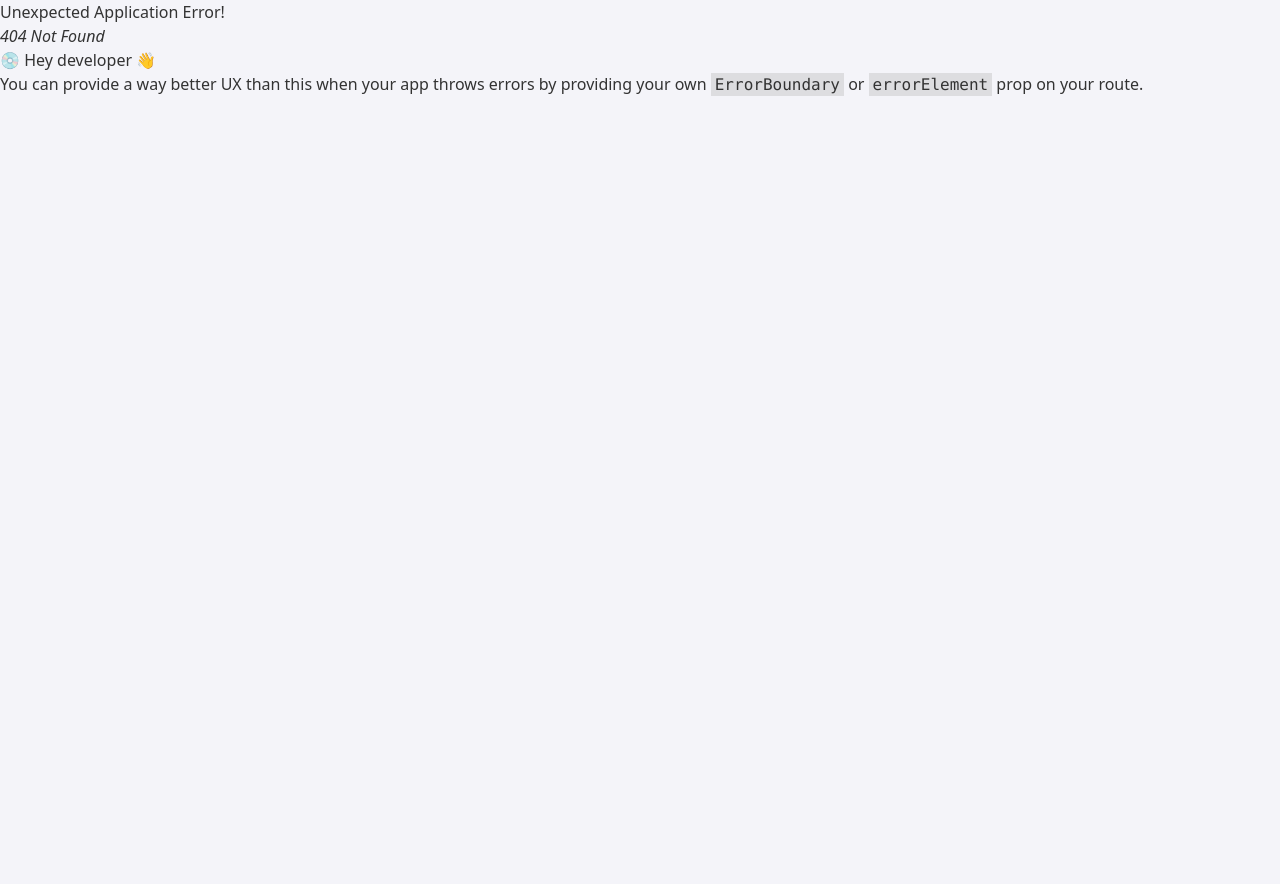
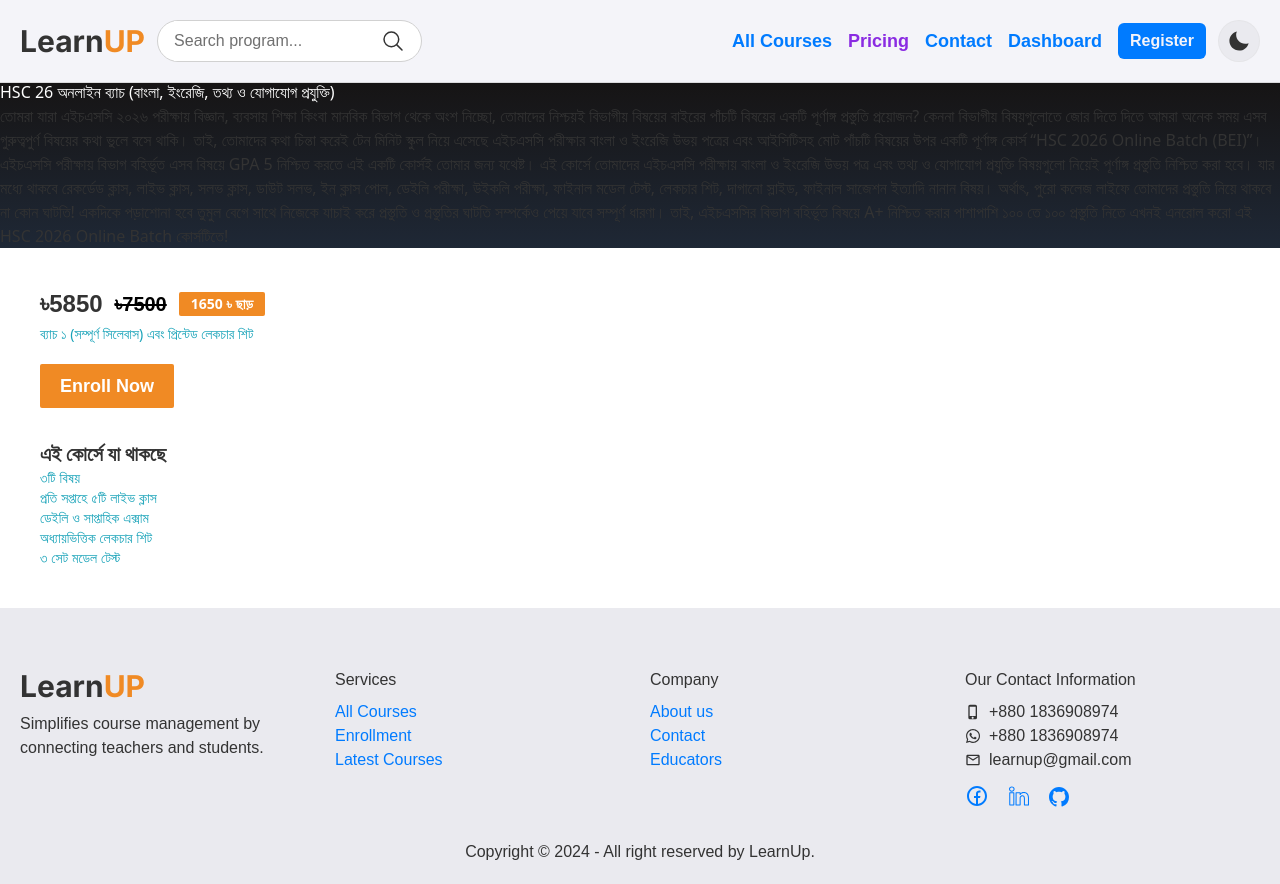
Before and after one commit to webdevaminul/web-innovators, a React (Vite) app in the folder frontend/: page /course-details in a window 1280 px wide. Before the commit this address had no page. Before the commit the page ends 800 px from the top, so only its background shows below. Built offline with nearby package versions, Linux system fonts and the light colour scheme; a web font is replaced by a local one.

Commit message:
course details route created

```diff
--- a/frontend/src/components/Navbar/Navbar.jsx
+++ b/frontend/src/components/Navbar/Navbar.jsx
@@ -16,7 +16,7 @@
         </NavLink>
       </li>
       <li onClick={() => setOpenMenu(false)}>
-        <NavLink to="/pricing" className="text-nowrap">
+        <NavLink to="/course-details" className="text-nowrap">
           Pricing
         </NavLink>
       </li>
--- /dev/null
+++ b/frontend/src/pages/CourseDetails/CourseDetails.jsx
@@ -0,0 +1,28 @@
+import './courseDetails.css'
+import RightCard from './RightCard';
+
+const CourseDetails = () => {
+    return (
+        <div className=' w-full heading'>
+            <div className="max-w-[1320px] mx-auto ">
+                <div className=''>
+                    <h1 className='text-white'>HSC 26 অনলাইন ব্যাচ (বাংলা, ইংরেজি, তথ্য ও যোগাযোগ প্রযুক্তি)</h1>
+
+                    <p>
+                        তোমরা যারা এইচএসসি ২০২৬ পরীক্ষায় বিজ্ঞান, ব্যবসায় শিক্ষা কিংবা মানবিক বিভাগ থেকে অংশ নিচ্ছো, তোমাদের নিশ্চয়ই বিভাগীয় বিষয়ের বাইরের পাঁচটি বিষয়ের একটি পূর্ণাঙ্গ প্রস্তুতি প্রয়োজন? কেননা বিভাগীয় বিষয়গুলোতে জোর দিতে দিতে আমরা অনেক সময় এসব গুরুত্বপুর্ণ বিষয়ের কথা ভুলে বসে থাকি। তাই, তোমাদের কথা চিন্তা করেই টেন মিনিট স্কুল নিয়ে এসেছে এইচএসসি পরীক্ষার বাংলা ও ইংরেজি উভয় পত্রের এবং আইসিটিসহ মোট পাঁচটি বিষয়ের উপর একটি পূর্ণাঙ্গ কোর্স “HSC 2026 Online Batch (BEI)”। এইচএসসি পরীক্ষায় বিভাগ বহির্ভূত এসব বিষয়ে GPA 5 নিশ্চিত করতে এই একটি কোর্সই তোমার জন্য যথেষ্ট।
+
+                        এই কোর্সে তোমাদের এইচএসসি পরীক্ষায় বাংলা ও ইংরেজি উভয় পত্র এবং তথ্য ও যোগাযোগ প্রযুক্তি বিষয়গুলো নিয়েই পূর্ণাঙ্গ প্রস্তুতি নিশ্চিত করা হবে। যার মধ্যে থাকবে রেকর্ডেড ক্লাস, লাইভ ক্লাস, সলভ ক্লাস, ডাউট সলভ, ইন ক্লাস পোল, ডেইলি পরীক্ষা, উইকলি পরীক্ষা, ফাইনাল মডেল টেস্ট, লেকচার শিট, দাগানো স্লাইড, ফাইনাল সাজেশন ইত্যাদি নানান বিষয়। অর্থাৎ, পুরো কলেজ লাইফে তোমাদের প্রস্তুতি নিয়ে থাকবে না কোন ঘাটতি! একদিকে পড়াশোনা হবে তুমুল বেগে সাথে নিজেকে যাচাই করে প্রস্তুতি ও প্রস্তুতির ঘাটতি সম্পর্কেও পেয়ে যাবে সম্পূর্ণ ধারণা।
+
+                        তাই, এইচএসসির বিভাগ বহির্ভূত বিষয়ে A+ নিশ্চিত করার পাশাপাশি ১০০ তে ১০০ প্রস্তুতি নিতে এখনই এনরোল করো এই HSC 2026 Online Batch কোর্সটিতে!
+                    </p>
+                </div>
+
+                <div>
+                    <RightCard/>
+                </div>
+            </div>
+        </div>
+    );
+};
+
+export default CourseDetails;
--- /dev/null
+++ b/frontend/src/pages/CourseDetails/RightCard.jsx
@@ -0,0 +1,34 @@
+import React from 'react';
+
+const RightCard = () => {
+    return (
+        <div className='bg-white p-10'>
+            <div>
+
+            </div>
+            <div>
+                <div className='flex items-center gap-3'>
+                    <h1 className='font-bold font-bai text-2xl'>৳5850</h1>
+                    <del className='font-semibold font-bai text-xl'>৳7500</del>
+                    <p className='bg-secondary flex items-center gap-1 text-white font-bold px-3 py-[2px] w-max rounded-sm text-sm'>1650 ৳ ছাড়</p>
+                </div>
+
+                <p className='text-sm text-info pt-1'>ব্যাচ ১ (সম্পূর্ণ সিলেবাস) এবং প্রিন্টেড লেকচার শিট</p>
+
+                <button className='bg-secondary font-bai rounded-sm py-2 px-5 text-white font-semibold text-lg mt-5'>Enroll Now</button>
+
+                <p className='text-xl font-bold mt-8 font-inter'>এই কোর্সে যা থাকছে</p>
+
+                <ul className='list-none text-info text-sm font-inter'>
+                    <li>৩টি বিষয়</li>
+                    <li>প্রতি সপ্তাহে ৫টি লাইভ ক্লাস</li>
+                    <li>ডেইলি ও সাপ্তাহিক এক্সাম</li>
+                    <li>অধ্যায়ভিত্তিক লেকচার শিট</li>
+                    <li>৩ সেট মডেল টেস্ট</li>
+                </ul>
+            </div>
+        </div>
+    );
+};
+
+export default RightCard;
--- /dev/null
+++ b/frontend/src/pages/CourseDetails/courseDetails.css
@@ -0,0 +1,3 @@
+.heading{
+    background-image: linear-gradient(to top, #31527D , #161414);
+}
--- a/frontend/src/routes/Router.jsx
+++ b/frontend/src/routes/Router.jsx
@@ -3,6 +3,7 @@
 import Home from "../pages/Home/Home";
 import SignUp from "../pages/SignUp/SignUp";
 import AllCourses from "../pages/AllCourses/AllCourses";
+import CourseDetails from "../pages/CourseDetails/CourseDetails";
 
 
 const router = createBrowserRouter([
@@ -29,6 +30,10 @@
         path: "/allCourses",
         element: <AllCourses></AllCourses>
       },
+      {
+        path: '/course-details',
+        element: <CourseDetails />
+      }
 
     ],
   },
```
